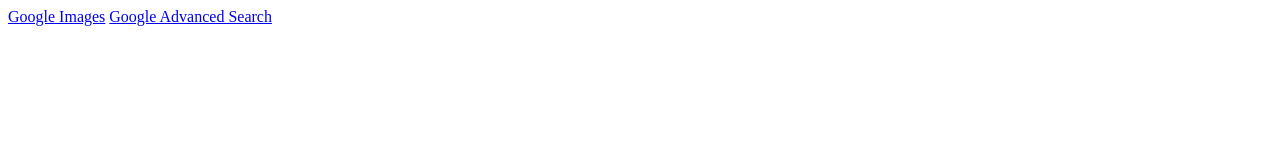
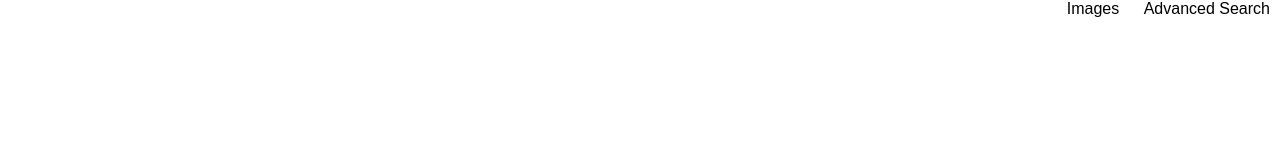
Before and after one commit to navindu-sachintha/cs50web_project0, a plain HTML site: page index.html in a window 1280 px wide. Drawn offline with Linux system fonts and the light colour scheme.

Commit message:
Styled Header links with CSS

```diff
--- a/index.html
+++ b/index.html
@@ -4,13 +4,14 @@
     <meta charset="UTF-8">
     <meta http-equiv="X-UA-Compatible" content="IE=edge">
     <meta name="viewport" content="width=device-width, initial-scale=1.0">
-    <title>Document</title>
+    <link rel="stylesheet" href="styles.css">
+    <title>Google</title>
 </head>
 <body>
-    <div class="header">
+    <div class="header container">
         <div class="header-links">
-            <a href="images.html">Google Images</a>
-            <a href="advanced.html">Google Advanced Search</a>
+            <a href="images.html">Images</a>
+            <a href="advanced.html">Advanced Search</a>
         </div>
     </div>
 </body>
--- a/styles.css
+++ b/styles.css
@@ -0,0 +1,23 @@
+body {
+    margin: 0;
+    height: 100vh;
+    font-family: Arial, sans-serif;
+}
+.container {
+    display: flex;
+    align-items: center;
+}
+
+.header {
+    float: right;
+}
+
+a {
+    text-decoration: none;
+    color: #000000;
+    padding: 10px;
+}
+
+a:hover {
+    text-decoration: underline;
+}
```
